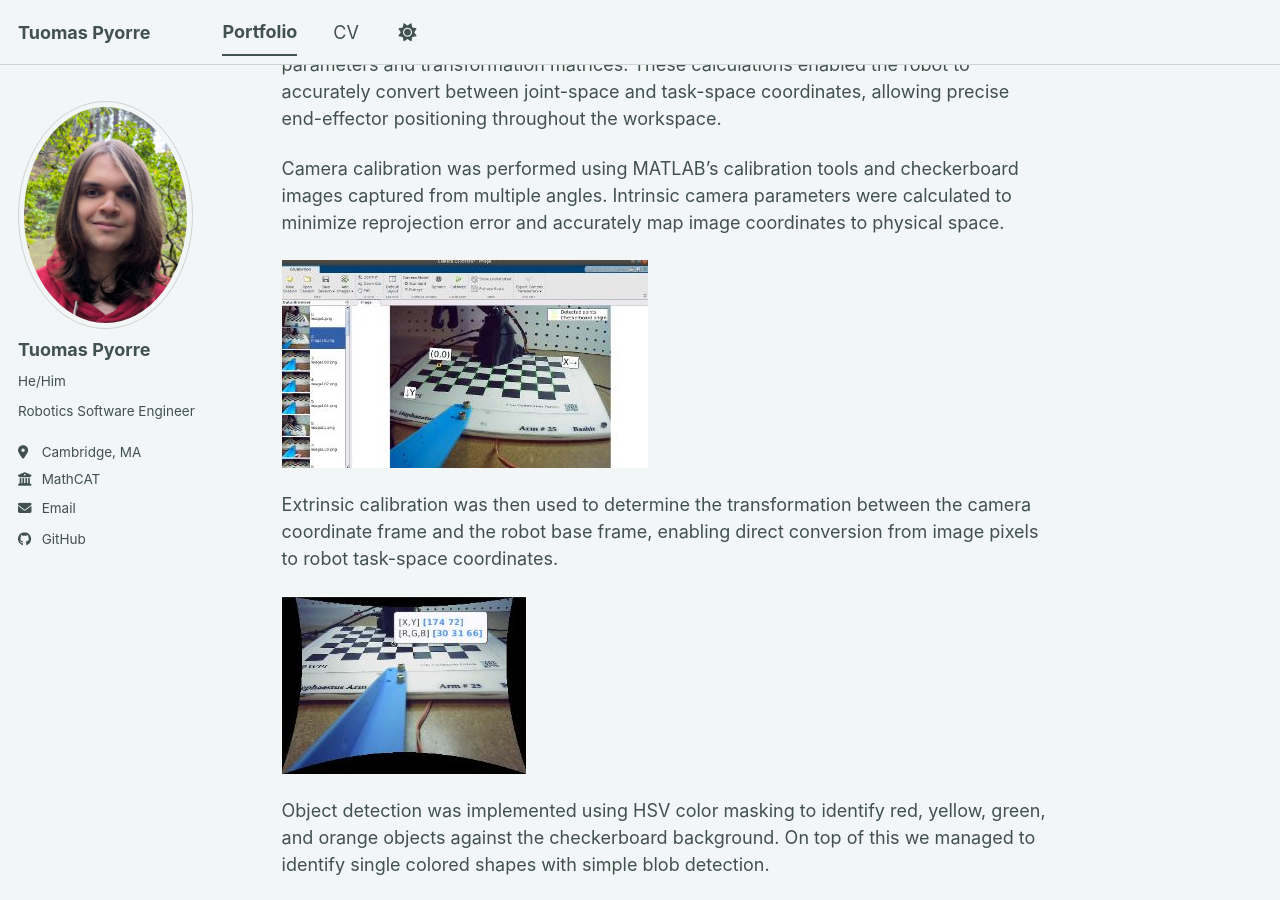
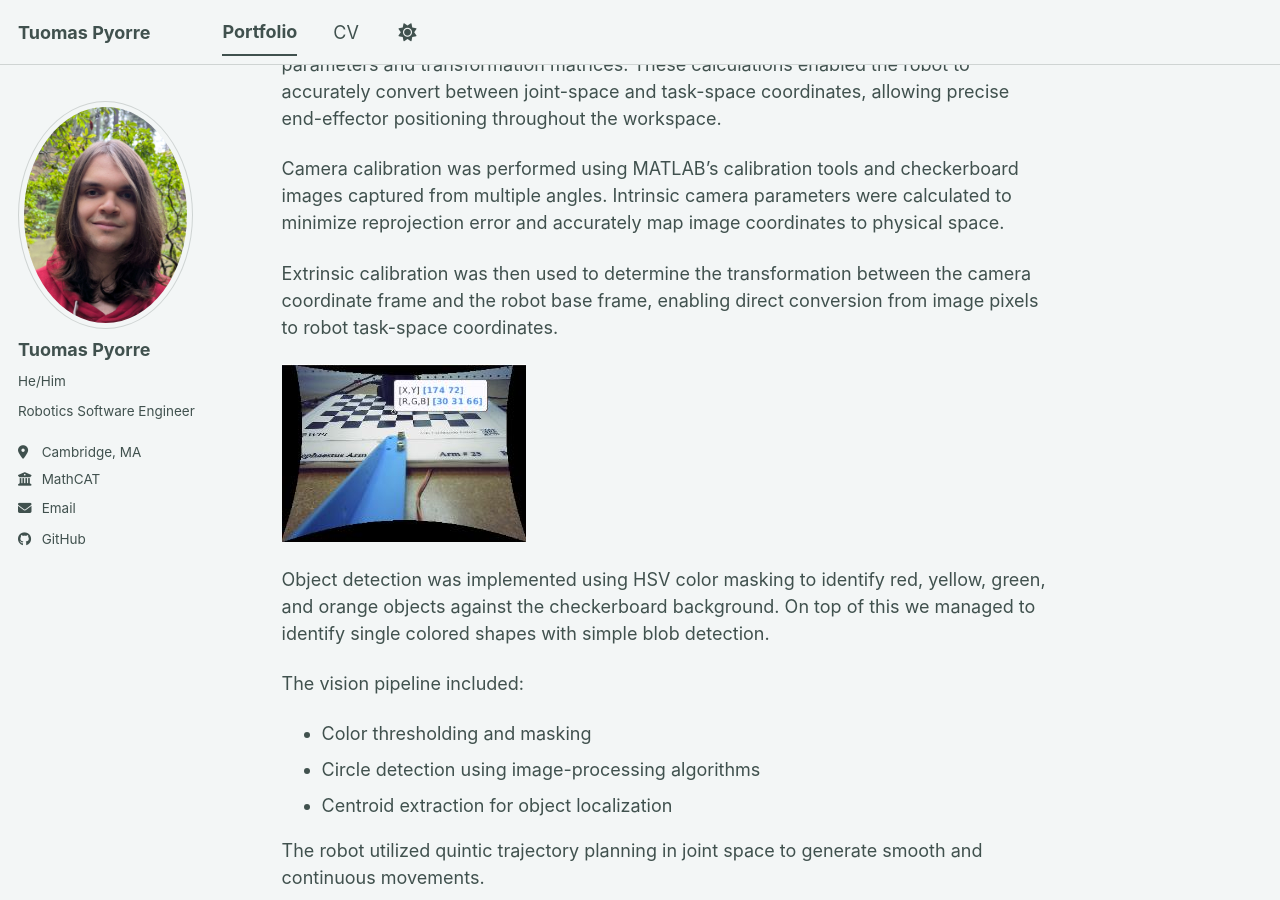
Before and after one commit to ttpyorre/ttpyorre.github.io, a Jekyll site: the page built from _portfolio/03-color_sorting_robot_arm.md, in a window 1280 px wide and 900 px high, scrolled down 1231 px. Built offline with Jekyll 4.4.1, drawn with Linux system fonts in a browser that asks for light colours; a script bundle is joined from its source files by our own code; library files that are not in the unit come from our copies.

Commit message:
Color sort image removal

```diff
--- a/_portfolio/03-color_sorting_robot_arm.md
+++ b/_portfolio/03-color_sorting_robot_arm.md
@@ -22,8 +22,6 @@ Forward and inverse kinematics were developed using Denavit-Hartenberg (DH) para
 
 Camera calibration was performed using MATLAB's calibration tools and checkerboard images captured from multiple angles. Intrinsic camera parameters were calculated to minimize reprojection error and accurately map image coordinates to physical space.
 
-<img src='/images/portfolio/color_sort/color_sort.JPG'>
-
 Extrinsic calibration was then used to determine the transformation between the camera coordinate frame and the robot base frame, enabling direct conversion from image pixels to robot task-space coordinates.
 
 <img src='/images/portfolio/color_sort/pixel_to_board.JPG'>
@@ -34,8 +32,6 @@ The vision pipeline included:
 - Color thresholding and masking
 - Circle detection using image-processing algorithms
 - Centroid extraction for object localization
-
-<img src='/images/portfolio/color_sort/blob.JPG'>
 
 The robot utilized quintic trajectory planning in joint space to generate smooth and continuous movements.
 
```
